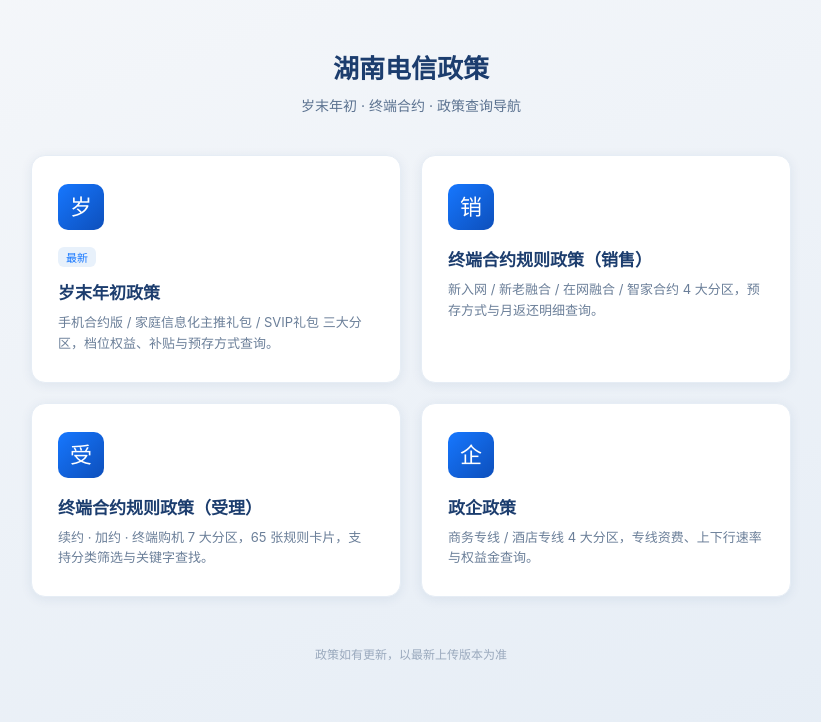
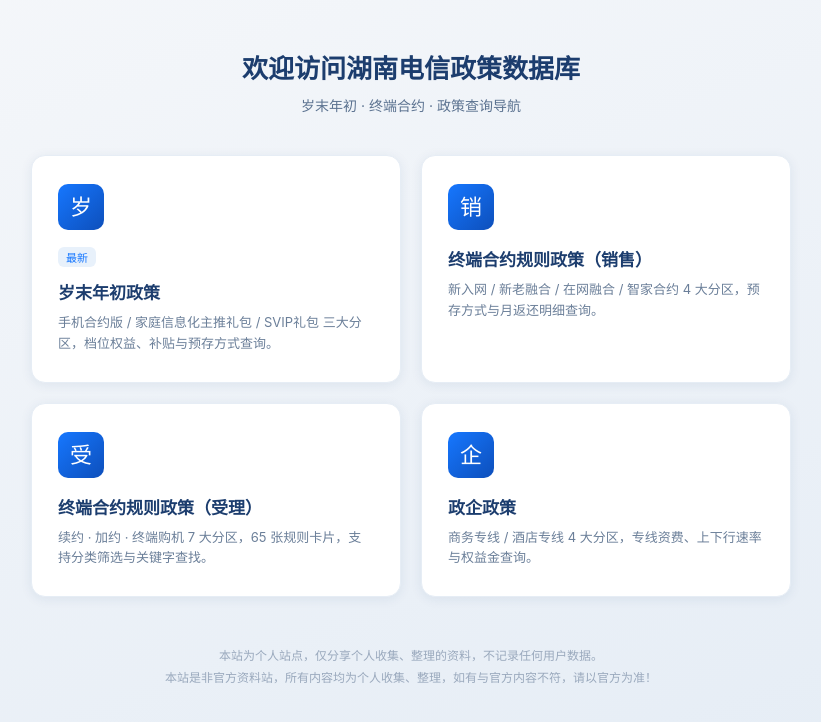
Before and after one commit to Hndxby/hndxby.github.io, a plain HTML site: page policy/index.html in a window 1280 px wide. Shown: the whole page, without its empty margins (229-1050 px from the left). Drawn offline with Linux system fonts and the light colour scheme.

Commit message:
瀵艰埅椤垫爣棰樹笌椤佃剼璇存槑鏇存柊

```diff
--- a/policy/index.html
+++ b/policy/index.html
@@ -3,7 +3,7 @@
 <head>
 <meta charset="UTF-8">
 <meta name="viewport" content="width=device-width, initial-scale=1.0">
-<title>湖南电信政策</title>
+<title>欢迎访问湖南电信政策数据库</title>
 <style>
   * { margin: 0; padding: 0; box-sizing: border-box; }
   body {
@@ -41,12 +41,13 @@
     background: #e8f1fb; border-radius: 6px; padding: 2px 8px; margin-bottom: 12px;
   }
   footer { text-align: center; margin-top: 48px; color: #9aa9bd; font-size: 12px; }
+  footer p { line-height: 1.8; }
 </style>
 </head>
 <body>
 <div class="container">
   <header>
-    <h1>湖南电信政策</h1>
+    <h1>欢迎访问湖南电信政策数据库</h1>
     <p>岁末年初 · 终端合约 · 政策查询导航</p>
   </header>
   <div class="grid">
@@ -72,7 +73,10 @@
       <p>商务专线 / 酒店专线 4 大分区，专线资费、上下行速率与权益金查询。</p>
     </a>
   </div>
-  <footer>政策如有更新，以最新上传版本为准</footer>
+  <footer>
+    <p>本站为个人站点，仅分享个人收集、整理的资料，不记录任何用户数据。</p>
+    <p>本站是非官方资料站，所有内容均为个人收集、整理，如有与官方内容不符，请以官方为准！</p>
+  </footer>
 </div>
 </body>
 </html>
```
